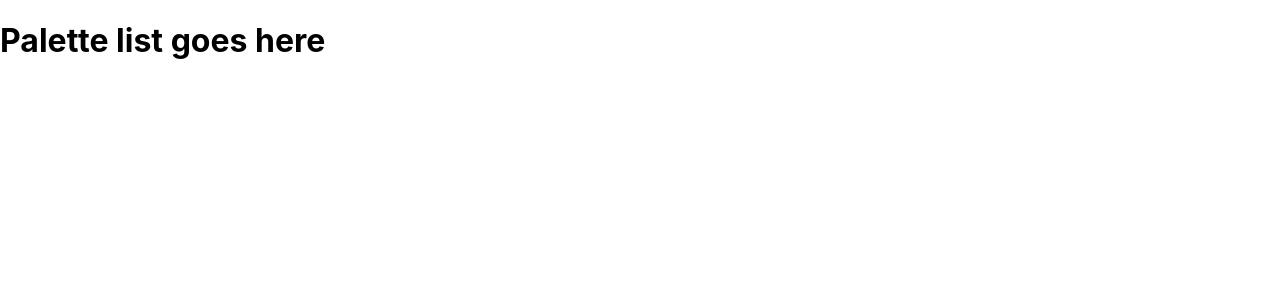
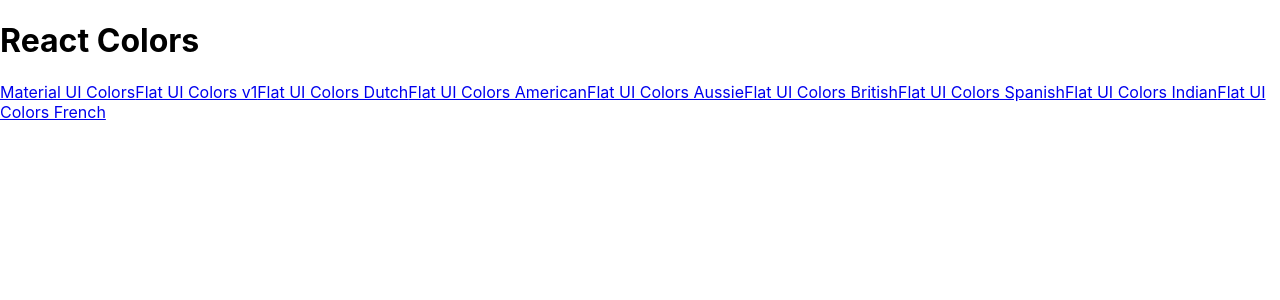
Before and after one commit to tonyoladapo/Color-Picker-App, a React (Create React App) app: page / in a window 1280 px wide. Shown: the top 300 px of the page. Built offline with nearby package versions, Linux system fonts and the light colour scheme.

Commit message:
Added palette list and links

```diff
--- a/src/App.js
+++ b/src/App.js
@@ -1,6 +1,7 @@
 import React from 'react';
 import { Route, Switch } from 'react-router-dom'
 import Palette from './Components/Palette'
+import PaletteList from './Components/PaletteList'
 import seedColors from './Components/seedColors'
 import { generatePalette } from './Components/ColorHelpers'
 
@@ -24,7 +25,7 @@
         <Route
           exact
           path="/"
-          render={() => <h1>Palette list goes here</h1>} />
+          render={() => <PaletteList palettes={seedColors} />} />
 
         <Route
           exact
--- a/src/Components/Navbar.js
+++ b/src/Components/Navbar.js
@@ -1,4 +1,5 @@
 import React, { Component } from 'react'
+import { Link } from 'react-router-dom'
 import Select from '@material-ui/core/Select'
 import MenuItem from '@material-ui/core/MenuItem'
 import Snackbar from '@material-ui/core/Snackbar'
@@ -43,7 +44,7 @@
         return (
             <header className="Navbar">
                 <div className="logo">
-                    <a href="#">ReactColorPicker</a>
+                    <Link to="/">ReactColorPicker</Link>
                 </div>
 
                 <div className="slider-container">
--- /dev/null
+++ b/src/Components/PaletteList.js
@@ -0,0 +1,18 @@
+import React, { Component } from 'react'
+import { Link } from 'react-router-dom'
+
+export default class PaletteList extends Component {
+    render() {
+
+        const { palettes } = this.props;
+
+        return (
+            <div>
+                <h1>React Colors</h1>
+                {palettes.map(palette => (
+                    <Link to={`/palette/${palette.id}`}>{palette.paletteName}</Link>
+                ))}
+            </div>
+        )
+    }
+}
```
